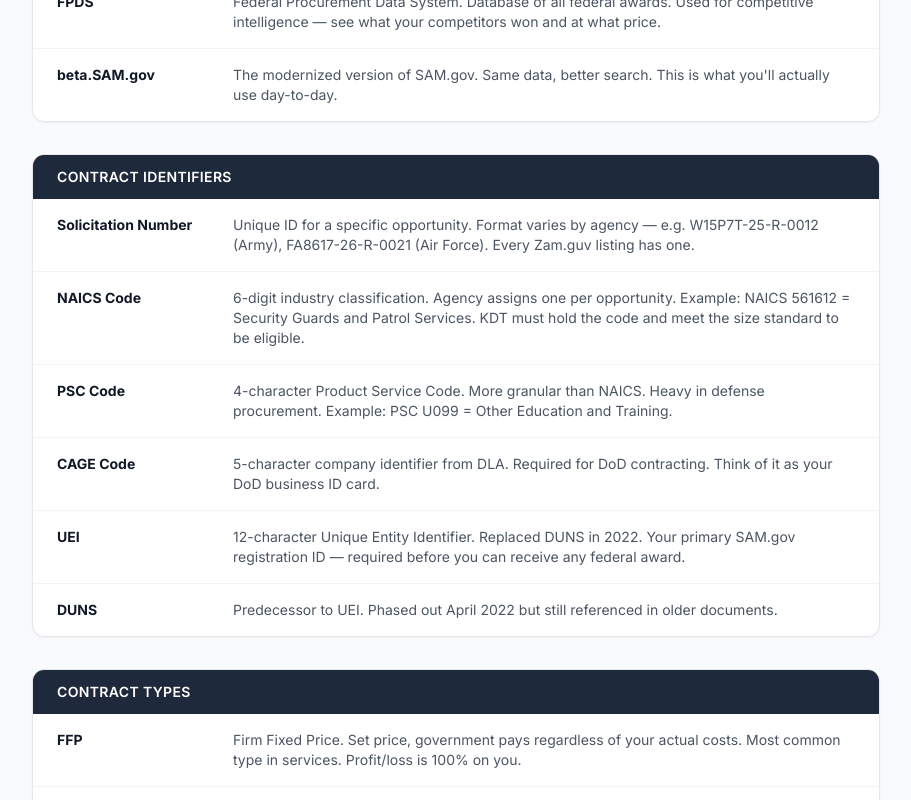
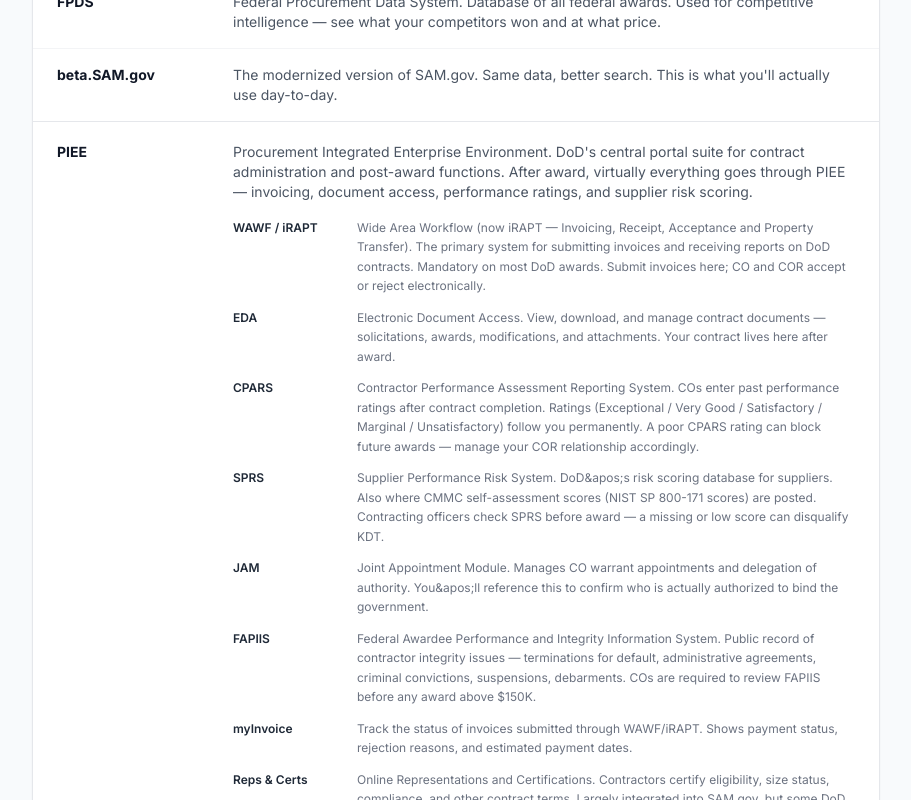
Before and after one commit to hugirecon/zam-guv, a Next.js app: page /modules/intro in a window 1280 px wide. Shown: the part 2720-3520 px from the top of the page, without its empty margins (184-1095 px from the left). Built offline with nearby package versions, Linux system fonts and the light colour scheme; no server answers.

Commit message:
feat: add PIEE portal with WAWF/iRAPT, EDA, CPARS, SPRS, JAM, FAPIIS, myInvoice, Reps&Certs, MOCAS

```diff
--- a/app/modules/intro/page.tsx
+++ b/app/modules/intro/page.tsx
@@ -274,6 +274,31 @@
                     <span className="text-gray-600 text-sm">{def}</span>
                   </div>
                 ))}
+              </div>
+              {/* PIEE expanded block */}
+              <div className="border-t border-gray-200 px-6 py-5">
+                <div className="flex gap-4 mb-4">
+                  <span className="font-bold text-gray-900 text-sm w-40 flex-shrink-0">PIEE</span>
+                  <span className="text-gray-600 text-sm">Procurement Integrated Enterprise Environment. DoD&apos;s central portal suite for contract administration and post-award functions. After award, virtually everything goes through PIEE — invoicing, document access, performance ratings, and supplier risk scoring.</span>
+                </div>
+                <div className="ml-44 space-y-3">
+                  {[
+                    ["WAWF / iRAPT", "Wide Area Workflow (now iRAPT — Invoicing, Receipt, Acceptance and Property Transfer). The primary system for submitting invoices and receiving reports on DoD contracts. Mandatory on most DoD awards. Submit invoices here; CO and COR accept or reject electronically."],
+                    ["EDA", "Electronic Document Access. View, download, and manage contract documents — solicitations, awards, modifications, and attachments. Your contract lives here after award."],
+                    ["CPARS", "Contractor Performance Assessment Reporting System. COs enter past performance ratings after contract completion. Ratings (Exceptional / Very Good / Satisfactory / Marginal / Unsatisfactory) follow you permanently. A poor CPARS rating can block future awards — manage your COR relationship accordingly."],
+                    ["SPRS", "Supplier Performance Risk System. DoD&apos;s risk scoring database for suppliers. Also where CMMC self-assessment scores (NIST SP 800-171 scores) are posted. Contracting officers check SPRS before award — a missing or low score can disqualify KDT."],
+                    ["JAM", "Joint Appointment Module. Manages CO warrant appointments and delegation of authority. You&apos;ll reference this to confirm who is actually authorized to bind the government."],
+                    ["FAPIIS", "Federal Awardee Performance and Integrity Information System. Public record of contractor integrity issues — terminations for default, administrative agreements, criminal convictions, suspensions, debarments. COs are required to review FAPIIS before any award above $150K."],
+                    ["myInvoice", "Track the status of invoices submitted through WAWF/iRAPT. Shows payment status, rejection reasons, and estimated payment dates."],
+                    ["Reps & Certs", "Online Representations and Certifications. Contractors certify eligibility, size status, compliance, and other contract terms. Largely integrated into SAM.gov, but some DoD workflows still route through PIEE."],
+                    ["MOCAS", "Mechanization of Contract Administration Services. DFAS (Defense Finance and Accounting Service) payment system accessed through PIEE. Processes the actual payment after WAWF acceptance."],
+                  ].map(([name, desc]) => (
+                    <div key={name} className="flex gap-3">
+                      <span className="font-semibold text-gray-800 text-xs w-28 flex-shrink-0 mt-0.5">{name}</span>
+                      <span className="text-gray-500 text-xs leading-relaxed">{desc}</span>
+                    </div>
+                  ))}
+                </div>
               </div>
             </div>
 
```
